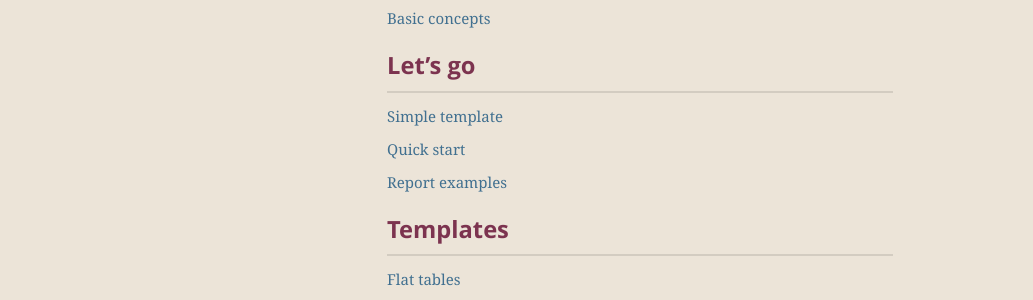
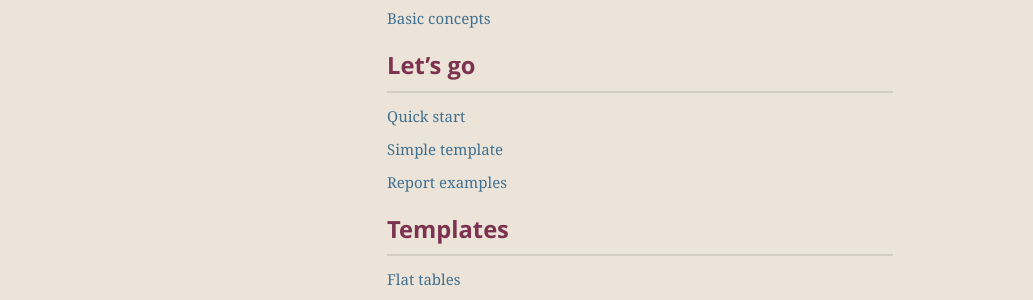
Before and after one commit to ClosedXML/ClosedXML.Report, a Jekyll site: the page built from docs/en/index.md, in a window 1280 px wide. Shown: the part 348-648 px from the top of the page, without its empty margins (0-1033 px from the left). Built offline with Jekyll 4.4.1, drawn with Linux system fonts in a browser that asks for light colours; our own code applies the rules of GitHub Pages for plain Markdown files.

```diff
--- a/docs/en/index.md
+++ b/docs/en/index.md
@@ -11,9 +11,9 @@ Welcome to the ClosedXML.Report wiki!
 [Basic concepts](Basic-concepts)
 
 ## Let's go
+[Quick start](Quick-start)
+
 [Simple template](Simple-template)
-
-[Quick start](Quick-start)
 
 [Report examples](Examples)
 
```
